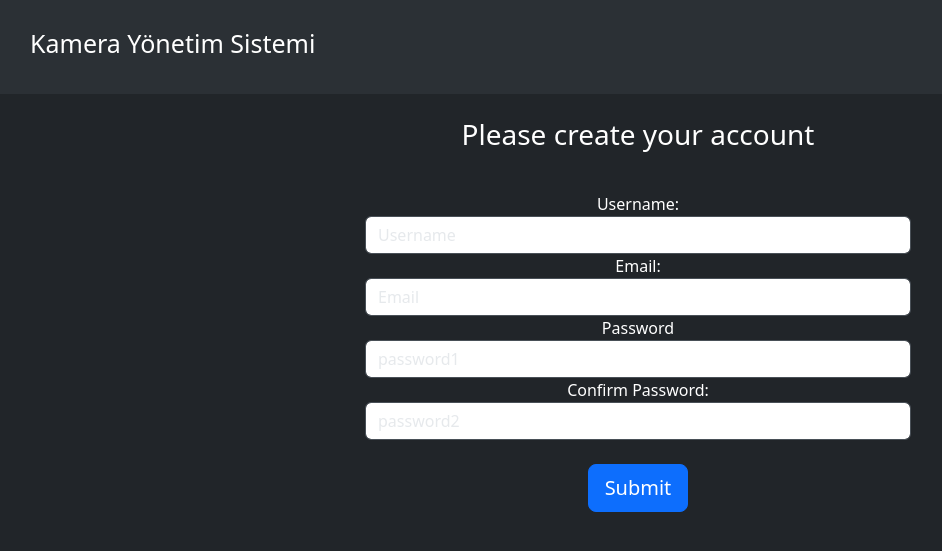
After one commit to mehmetzmn/wildfire-detection, a Flask app: page /register in a window 1280 px wide. The commit adds this page. Shown: the top 551 px of the page, without its empty margins (2-944 px from the left). Run offline with Flask 3, Linux system fonts and the light colour scheme.

Commit message:
model relationships created, register page added

```diff
--- a/UI/app.py
+++ b/UI/app.py
@@ -2,7 +2,7 @@ import os
 from email.message import EmailMessage
 from email.mime.multipart import MIMEMultipart
 from email.mime.image import MIMEImage
-from flask import Flask, render_template, request
+from flask import Flask, render_template, request, redirect, url_for, flash
 from flask_sqlalchemy import SQLAlchemy
 from datetime import datetime
 import smtplib
@@ -10,31 +10,91 @@ import ssl
 
 app = Flask(__name__)
 app.config['SQLALCHEMY_DATABASE_URI'] = 'sqlite:///cameras.db'
+app.config['SECRET_KEY'] = '9ccad4f9bbbba1a4090e3110'
 db = SQLAlchemy(app)
+app.app_context().push() # adding this line to avoid write this "with app.app_context():" line everytime on python shell
 
+"""
+TODO: Decide whether to each user has their own cameras or not.
+      If so, then add a foreign key to the User table.
+
+"""
 
 class User(db.Model):
     id = db.Column(db.Integer(), primary_key=True)
     username = db.Column(db.String(length=30), nullable=False, unique=True)
+    email_address = db.Column(db.String(length=50), nullable=False, unique=True)
     password_hash = db.Column(db.String(length=60), nullable=False)
-    pass
+    cameras = db.relationship('Camera', backref='user', lazy=True)
 
 
 class Camera(db.Model):
     id = db.Column(db.Integer(), primary_key=True)
     name = db.Column(db.String(length=15), nullable=False)
     location = db.Column(db.String(length=15), nullable=False)
+    owner = db.Column(db.Integer(), db.ForeignKey('user.id'))
 
     def __repr__(self):
         return f'Camera {self.name}'
 
 
+############ Flask Forms ############
+
+from flask_wtf import FlaskForm
+from wtforms import StringField, PasswordField, SubmitField
+from wtforms.validators import Length, EqualTo, Email, DataRequired, ValidationError
+
+
+class RegisterForm(FlaskForm):
+    # NOTE: Validate_username function name is important. It is used by FlaskForm to validate the username field.
+    #       FlaskForm will look for a function that starts with "validate_" and ends with the field name.
+
+    def validate_field_uniqueness(self, field_name, field_data):
+        user = User.query.filter_by(**{field_name: field_data}).first()
+        if user: raise ValidationError(f'{field_name.capitalize()} already exists! Please try a different {field_name}')
+
+    def validate_username(self, username_to_check):
+        self.validate_field_uniqueness('username', username_to_check.data)
+
+    def validate_email_address(self, email_address_to_check):
+        self.validate_field_uniqueness('email_address', email_address_to_check.data)
+
+
+    username = StringField(label='Username:', validators=[Length(min=2, max=30), DataRequired()]) # Username
+    email_address = StringField(label='Email:', validators=[Email(), DataRequired()]) # Email
+    password1 = PasswordField(label='Password', validators=[Length(min=6), DataRequired()]) # Password
+    password2 = PasswordField(label='Confirm Password:', validators=[EqualTo('password1'), DataRequired()]) # Confirm Password
+    submit = SubmitField(label='Submit') # Submit
+
+
+
+@app.route('/register', methods=['GET', 'POST'])
+def register_page():
+    form = RegisterForm()
+    if form.validate_on_submit():
+        user_to_create = User(username=form.username.data,
+                              email_address= form.email_address.data,
+                              password_hash=form.password1.data)
+        db.session.add(user_to_create)
+        db.session.commit()
+        return redirect(url_for('home'))
+    if form.errors != {}: # If there are no errors from the validations
+        for err_msg in form.errors.values():
+            flash(f'There was an error with creating a user: {err_msg}', category='danger')
+    return render_template('register.html', form=form)
+
+
+
 @app.route('/')
 def home():
-    cameras = [
-        {'id': 1, 'name': 'Camera 1', 'location': 'Room 1'},
-        {'id': 2, 'name': 'Camera 2', 'location': 'Room 2'},
-    ]
+    # cameras = [
+    #     {'id': 1, 'name': 'Camera 1', 'location': 'Room 1'},
+    #     {'id': 2, 'name': 'Camera 2', 'location': 'Room 2'},
+    # ]
+
+    # I added manually the cameras to the database,
+    # so I can test the database connection
+    cameras = Camera.query.all()
 
     return render_template('home.html', cameras=cameras, id=id)
 
--- a/UI/templates/base.html
+++ b/UI/templates/base.html
@@ -5,9 +5,11 @@
     <meta name="viewport" content="width=device-width, initial-scale=1.0">
     <meta http-equiv="X-UA-Compatible" content="ie-edge">
     <!-- <link rel="stylesheet" href="{{ url_for('static', filename='css/main.css') }}"> -->
-    <link href="https://cdn.jsdelivr.net/npm/bootstrap@5.3.0/dist/css/bootstrap.min.css" rel="stylesheet" integrity="sha384-9ndCyUaIbzAi2FUVXJi0CjmCapSmO7SnpJef0486qhLnuZ2cdeRhO02iuK6FUUVM" crossorigin="anonymous">
+    <link href="https://cdn.jsdelivr.net/npm/bootstrap@5.3.2/dist/css/bootstrap.min.css" rel="stylesheet" integrity="sha384-T3c6CoIi6uLrA9TneNEoa7RxnatzjcDSCmG1MXxSR1GAsXEV/Dwwykc2MPK8M2HN" crossorigin="anonymous">
     <title>{% block title %}{% endblock %}</title>
-    {% block head %}{% endblock %}
+    {% block head %}
+
+    {% endblock %}
 
 </head>
 <body>
@@ -20,9 +22,28 @@
 
         </div>
     </nav>
-    {% block body %}{% endblock %}
+        {% with messages = get_flashed_messages(with_categories=True) %}
+            {% if messages %}
+                {% for category, message in messages %}
+                    <div class="alert alert-{{ category }}">
+                        <!-- Close button doesn't work, solution: data-dismiss > data-bs-dismiss -->
+                        <button type="button" class="m1-2 mb-1 close" data-bs-dismiss="alert" aria-label="Close">
+                            <span aria-hidden="true">&times;</span>
+                        </button>
+                        {{ message }}
+                    </div>
+                {% endfor %}
+            {% endif %}
+        {% endwith %}
 
-    <script src="https://cdn.jsdelivr.net/npm/bootstrap@5.3.0/dist/js/bootstrap.bundle.min.js" integrity="sha384-geWF76RCwLtnZ8qwWowPQNguL3RmwHVBC9FhGdlKrxdiJJigb/j/68SIy3Te4Bkz" crossorigin="anonymous"></script>
+        {% block content %}
+
+        {% endblock %}
+
+        <script src="https://code.jquery.com/jquery-3.7.1.slim.min.js" crossorigin="anonymous"></script>
+        <script src="https://cdn.jsdelivr.net/npm/bootstrap@5.3.2/dist/js/bootstrap.bundle.min.js" integrity="sha384-C6RzsynM9kWDrMNeT87bh95OGNyZPhcTNXj1NW7RuBCsyN/o0jlpcV8Qyq46cDfL" crossorigin="anonymous"></script>
+        <script src="https://cdn.jsdelivr.net/npm/@popperjs/core@2.11.8/dist/umd/popper.min.js" integrity="sha384-I7E8VVD/ismYTF4hNIPjVp/Zjvgyol6VFvRkX/vR+Vc4jQkC+hVqc2pM8ODewa9r" crossorigin="anonymous"></script>
+
 </body>
 
 </html>
--- a/UI/templates/camera.html
+++ b/UI/templates/camera.html
@@ -2,7 +2,7 @@
 
 {% block head %}{% endblock %}
 
-{% block body %}
+{% block content %}
 <link href="{{ url_for('static', filename='css/main.css')}}", rel="stylesheet">
 <br/>
 
--- /dev/null
+++ b/UI/templates/register.html
@@ -0,0 +1,39 @@
+{% extends 'base.html' %}
+{% block title %}
+Register Page
+{% endblock %}
+
+
+{% block content %}
+    <body class="text-center">
+        <div class="container" style="color: white;">
+            <div class="row">
+                <div class="col-md-6 mx-auto">
+                    <form method="POST" class="form-register">
+                        {{ form.hidden_tag() }}
+                        <br>
+                        <h1 class="h3 mb-3 font-weight-normal">
+                            Please create your account
+                        </h1>
+                        <br>
+                        {{ form.username.label() }}
+                        {{ form.username(class="form-control placeholder-text-color", placeholder="Username", style="background-color: white;") }}
+
+                        {{ form.email_address.label() }}
+                        {{ form.email_address(class="form-control", placeholder="Email", style="background-color: white;") }}
+
+                        {{ form.password1.label() }}
+                        {{ form.password1(class="form-control", placeholder="password1", style="background-color: white;") }}
+
+                        {{ form.password2.label() }}
+                        {{ form.password2(class="form-control", placeholder="password2", style="background-color: white;") }}
+
+                        <br>
+                        {{ form.submit(class="btn btn-lg btn-block btn-primary") }}
+
+                    </form>
+                </div>
+            </div>
+        </div>
+    </body>
+{% endblock %}
```
Also changed, not shown: UI/static/css/main.css (+5 -13 lines), UI/templates/home.html (+17 -2 lines), UI/instance/cameras.db, 2 other files.
